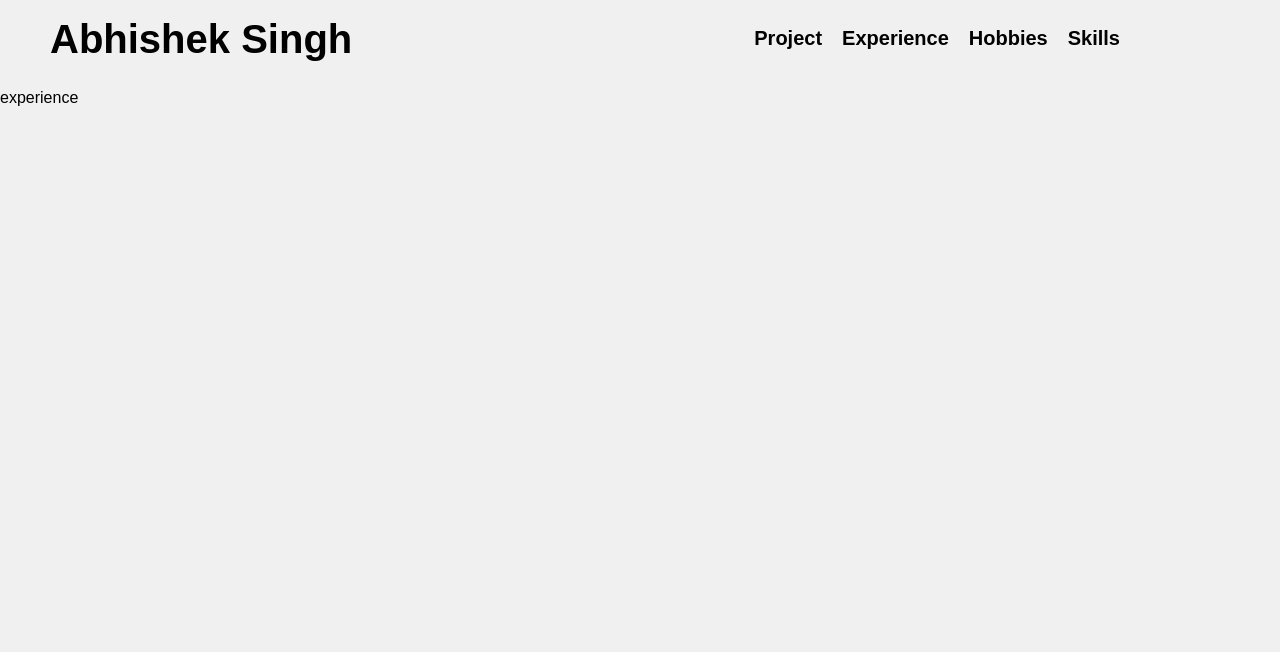
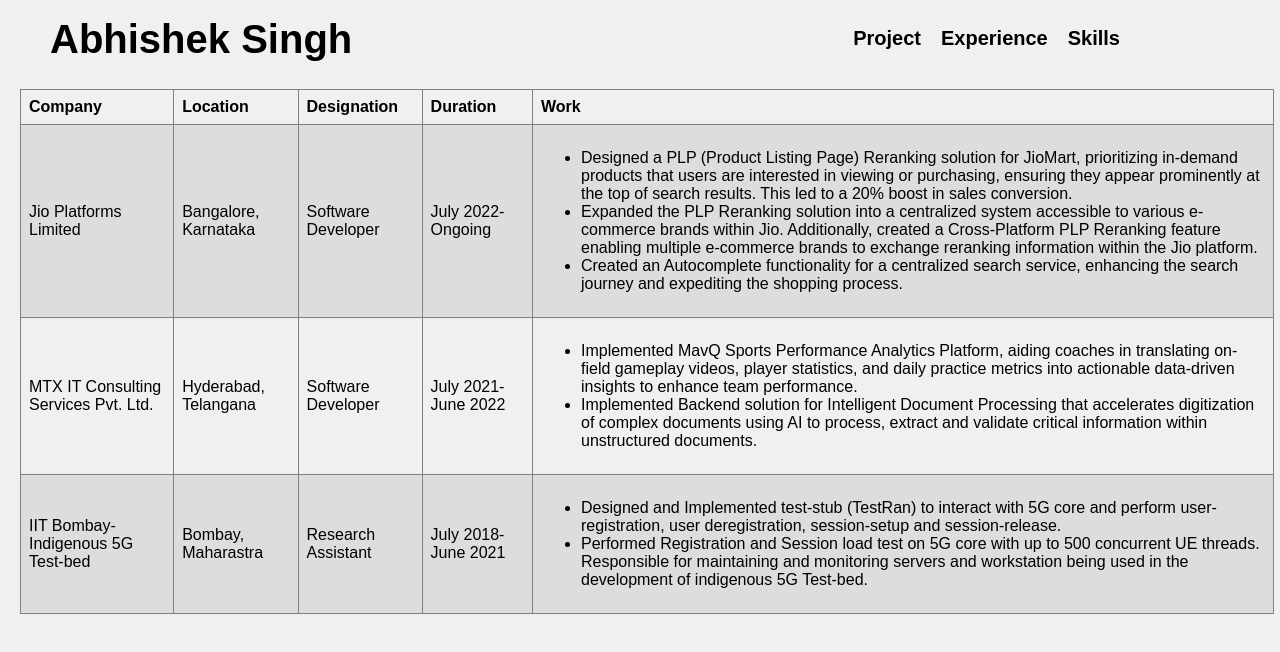
Before and after one commit to Abhishek7861/personal_website, a React (Create React App) app: page /experience in a window 1280 px wide. Shown: the top 652 px of the page. Built offline with nearby package versions, Linux system fonts and the light colour scheme.

Commit message:
Added skills and experience

```diff
--- a/src/components/ButtonBar/ButtonBar.js
+++ b/src/components/ButtonBar/ButtonBar.js
@@ -3,13 +3,13 @@
 import { Link } from 'react-router-dom';
 
 export default function ButtonBar() {
-    const buttons = ["Project", "Experience", "Hobbies", "Skills"];
+    const buttons = [{name:"Project", url:"/project"}, {name:"Experience",url:"/experience"}, {name:"Skills",url:"/skills"}];
     return (
         <div className='button-row'>
             {buttons.map((item, index) => (
                 <div className='button-item'>
-                    <Link to={"/project"}>
-                        <button key={index} className='home-button'>{item}</button>
+                    <Link to={item.url}>
+                        <button key={index} className='home-button'>{item.name}</button>
                     </Link>
                 </div>
             ))}
--- a/src/components/NavBar/NavBar.js
+++ b/src/components/NavBar/NavBar.js
@@ -5,7 +5,7 @@
 export default function NavBar() {
     const pages = [{ name: "Project", url: "/project" },
      { name: "Experience", url: "/experience" },
-      { name: "Hobbies", url: "/hobbies" },
+    //   { name: "Hobbies", url: "/hobbies" },
        { name: "Skills", url: "/skills" }];
     return (
         <div className='navbar'>
--- a/src/components/ProjectCard/ProjectCard.css
+++ b/src/components/ProjectCard/ProjectCard.css
@@ -2,6 +2,7 @@
     border: 2px solid gray;
     padding: 20px;
     border-radius: 20px;
+    height: 225px;
     box-shadow: 0 10px 8px rgba(0, 0, 0, 0.1); /* Adjust the values as needed */
 }
 
@@ -17,3 +18,23 @@
     color: white;
     cursor:pointer;
 }
+
+.demo-button{
+    background-color: yellowgreen;
+    border: 2px solid yellowgreen;
+    width: 100px;
+    border-radius: 5px;
+    color: white;
+    cursor:pointer;
+    margin-left: 40px;
+}
+
+.github-button{
+    background-color: gray;
+    border: 2px solid gray;
+    width: 100px;
+    border-radius: 5px;
+    color: white;
+    cursor:pointer;
+    margin-left: 40px;
+}
--- a/src/components/ProjectCard/ProjectCard.js
+++ b/src/components/ProjectCard/ProjectCard.js
@@ -9,6 +9,8 @@
             <p><strong>Link:</strong> {project.link}</p>
             <p><strong>About:</strong> {project.about}</p>
             <button className='project-button'>More Info</button>
+            <button className='demo-button'>Demo</button>
+            <button className='github-button'>github</button>
     </div>
   )
 }
--- a/src/data/project-info.json
+++ b/src/data/project-info.json
@@ -50,7 +50,7 @@
                 "MongoDB"
             ],
             "link": "localhost:8080",
-            "about": "about project"
+            "about": "Created an Automated Option Trading System delivering potential annual returns of up to 25%."
         },
         {
             "title": "Portfolio Website",
--- /dev/null
+++ b/src/pages/experience/experience.css
@@ -0,0 +1,17 @@
+table {
+    font-family: arial, sans-serif;
+    border-collapse: collapse;
+    width: 98%;
+    margin-left: 20px;
+    margin-right: 20px;
+  }
+
+  td, th {
+    border: 1px solid gray;
+    text-align: left;
+    padding: 8px;
+  }
+
+  tr:nth-child(even) {
+    background-color: #dddddd;
+  }
--- a/src/pages/experience/experience.js
+++ b/src/pages/experience/experience.js
@@ -1,11 +1,55 @@
 import React from 'react';
 import NavBar from '../../components/NavBar/NavBar';
+import './experience.css';
 
 export default function experience() {
-  return (
-    <div>
-        <NavBar></NavBar>
-      experience
-    </div>
-  )
+    return (
+        <div>
+            <NavBar></NavBar>
+            <table>
+                <tr>
+                    <th>Company</th>
+                    <th>Location</th>
+                    <th>Designation</th>
+                    <th>Duration</th>
+                    <th>Work</th>
+                </tr>
+                <tr>
+                    <td>Jio Platforms Limited</td>
+                    <td>Bangalore, Karnataka</td>
+                    <td>Software Developer</td>
+                    <td>July 2022-Ongoing</td>
+                    <td><ul>
+                        <li>Designed a PLP (Product Listing Page) Reranking solution for JioMart, prioritizing in-demand products that users are interested in viewing or purchasing, ensuring they appear prominently at the top of search results. This led to a 20% boost in sales conversion.</li>
+                        <li>Expanded the PLP Reranking solution into a centralized system accessible to various e-commerce brands within Jio. Additionally, created a Cross-Platform PLP Reranking feature enabling multiple e-commerce brands to exchange reranking information within the Jio platform.</li>
+                        <li>Created an Autocomplete functionality for a centralized search service, enhancing the search journey and expediting the shopping process.</li>
+                    </ul></td>
+                </tr>
+                <tr>
+                    <td>MTX IT Consulting Services Pvt. Ltd.</td>
+                    <td>Hyderabad, Telangana</td>
+                    <td>Software Developer</td>
+                    <td>July 2021-June 2022</td>
+                    <td><ul>
+                        <li>Implemented MavQ Sports Performance Analytics Platform, aiding coaches in translating on-field gameplay videos, player
+                            statistics, and daily practice metrics into actionable data-driven insights to enhance team performance.</li>
+                        <li>Implemented Backend solution for Intelligent Document Processing that accelerates digitization of complex documents using
+                            AI to process, extract and validate critical information within unstructured documents.</li>
+                    </ul></td>
+                </tr>
+                <tr>
+                    <td>IIT Bombay-Indigenous 5G Test-bed</td>
+                    <td>Bombay, Maharastra</td>
+                    <td>Research Assistant</td>
+                    <td>July 2018- June 2021</td>
+                    <td><ul>
+                        <li>Designed and Implemented test-stub (TestRan) to interact with 5G core and perform user-registration, user deregistration,
+                            session-setup and session-release.</li>
+                        <li>Performed Registration and Session load test on 5G core with up to 500 concurrent UE threads. Responsible for maintaining
+                            and monitoring servers and workstation being used in the development of indigenous 5G Test-bed.</li>
+                    </ul></td>
+                </tr>
+            </table>
+        </div>
+    )
 }
--- a/src/pages/skills/skills.js
+++ b/src/pages/skills/skills.js
@@ -5,7 +5,31 @@
   return (
     <div>
         <NavBar></NavBar>
-      skills
+        <table>
+  <tr>
+    <th>skills</th>
+    <th></th>
+  </tr>
+  <tr>
+    <td>Coding Background</td>
+    <td>Java, Python, JavaScript, C, C++</td>  </tr>
+  <tr>
+    <td>DataBase</td>
+    <td>MySQL, PostgreSQL, Redis, MongoDB</td>
+  </tr>
+  <tr>
+    <td>Tools</td>
+    <td>Git, Docker, Kubernetes, Junit, Apache Kafka, Google PubSub</td>
+  </tr>
+  <tr>
+    <td>Web Development (Front End)</td>
+    <td>HTML, CSS, React, Bootstrap</td>
+  </tr>
+  <tr>
+    <td>Web Development (Back End)</td>
+    <td>Spring Boot, Spring JPA, Hibernate, Flask</td>
+  </tr>
+</table>
     </div>
   )
 }
```
Also changed, not shown: src/pages/skills/skills.css (added).
